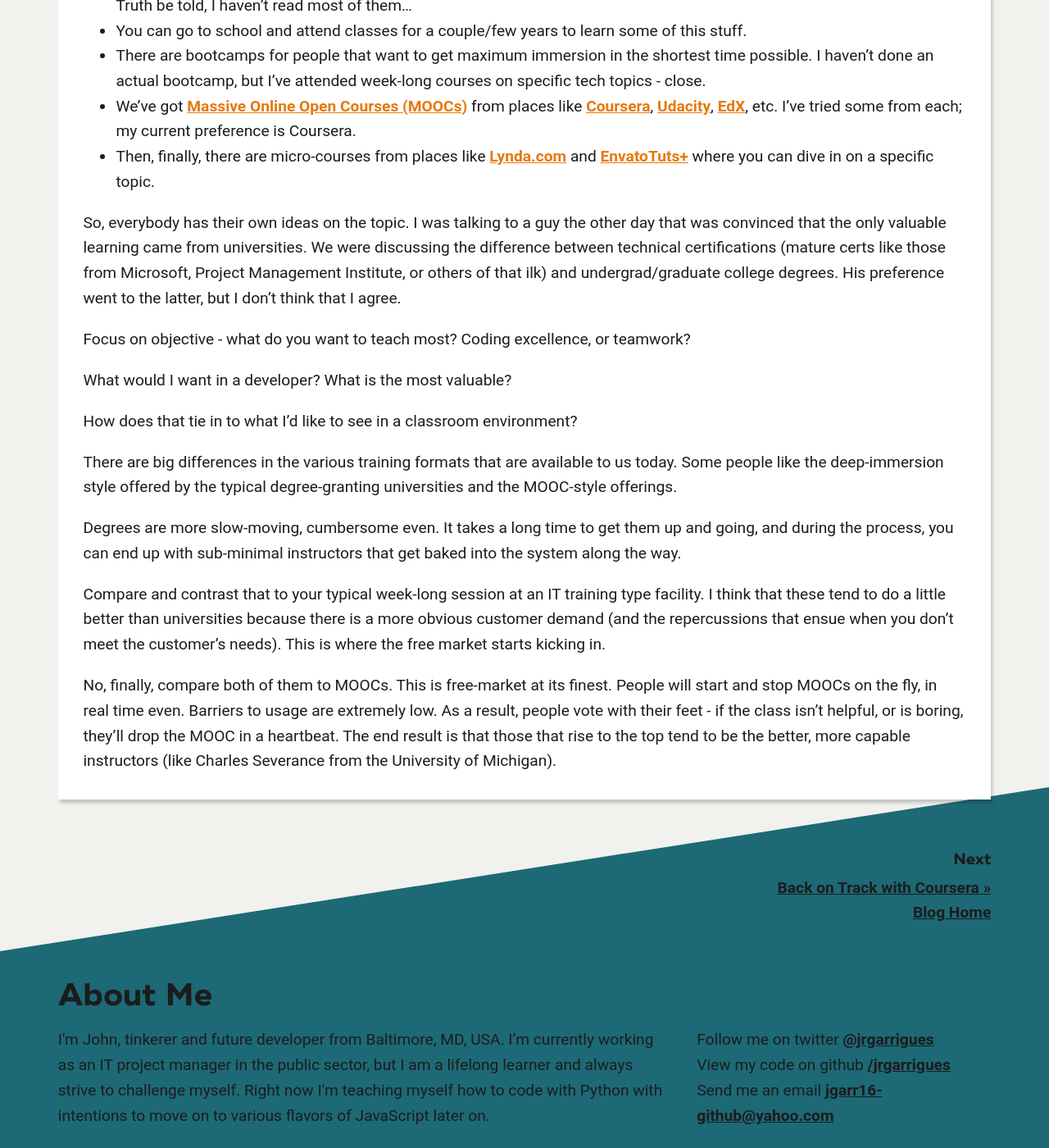
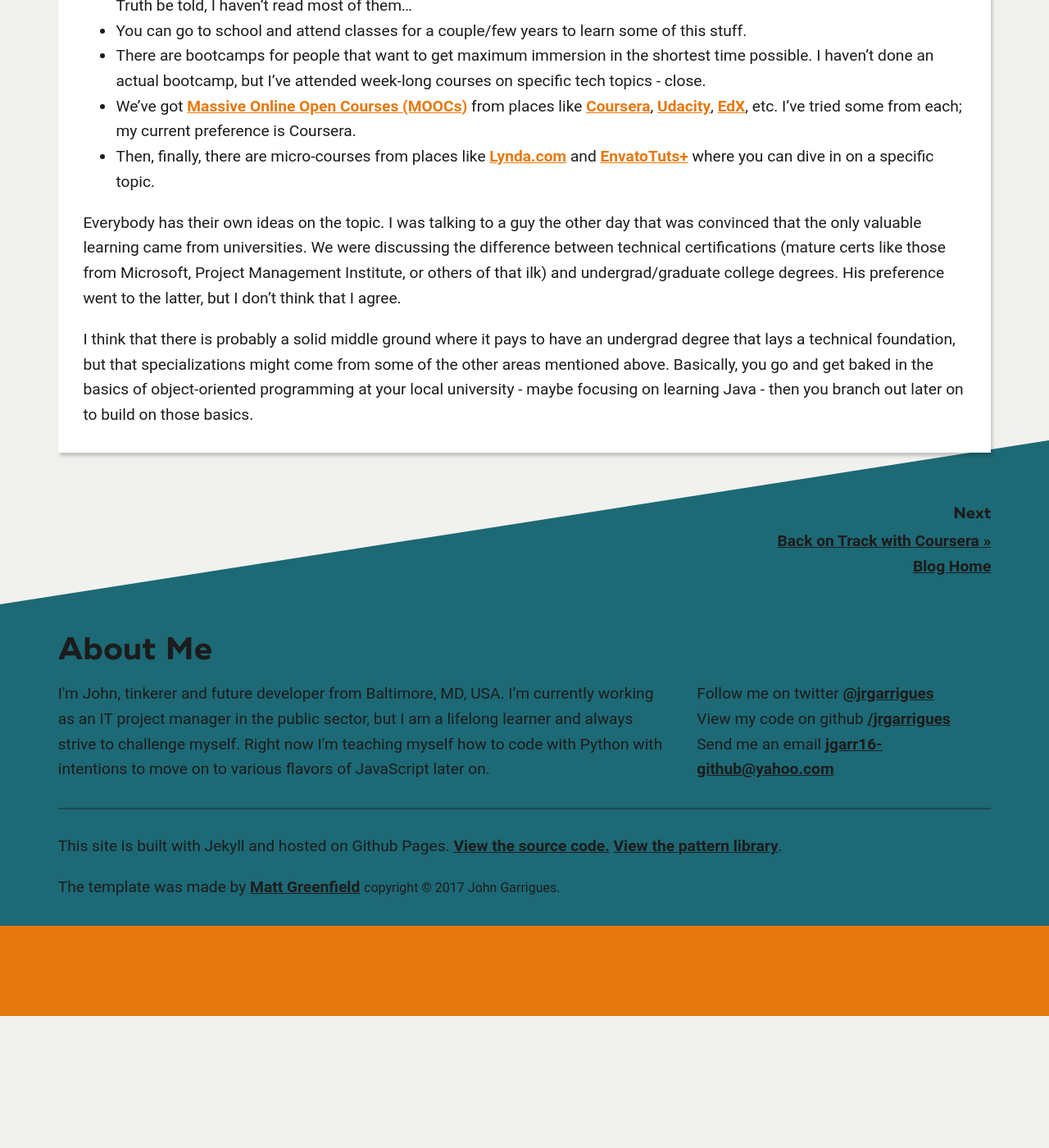
Before and after one commit to jgarr16/jrgarrigues.github.io, a Jekyll site: the page built from _posts/2017-08-13-learning-styles.md, in a window 1280 px wide and 1400 px high, scrolled down 486 px. Shown: the whole window at 82% size. Built offline with Jekyll 4.4.1, drawn with Linux system fonts in a browser that asks for light colours; nearby versions of some CDN libraries; some web fonts are replaced.

Commit message:
adding new blog post again

```diff
--- a/_posts/2017-08-13-learning-styles.md
+++ b/_posts/2017-08-13-learning-styles.md
@@ -16,19 +16,6 @@
 - Then, finally, there are micro-courses from places like [Lynda.com](https://www.lynda.com/) and [EnvatoTuts+](https://tutsplus.com/) where you can dive in on a specific topic.
 
 
-So, everybody has their own ideas on the topic. I was talking to  a guy the other day that was convinced that the only valuable learning came from universities. We were discussing the difference between technical certifications (mature certs like those from Microsoft, Project Management Institute, or others of that ilk) and undergrad/graduate college degrees. His preference went to the latter, but I don't think that I agree.
+Everybody has their own ideas on the topic. I was talking to  a guy the other day that was convinced that the only valuable learning came from universities. We were discussing the difference between technical certifications (mature certs like those from Microsoft, Project Management Institute, or others of that ilk) and undergrad/graduate college degrees. His preference went to the latter, but I don't think that I agree.
 
-Focus on objective - what do you want to teach most? Coding excellence, or teamwork?
-
-What would I want in a developer?
-What is the most valuable?
-
-How does that tie in to what I'd like to see in a classroom environment?
-
-There are big differences in the various training formats that are available to us today. Some people like the deep-immersion style offered by the typical degree-granting universities and the MOOC-style offerings.
-
-Degrees are more slow-moving, cumbersome even. It takes a long time to get them up and going, and during the process, you can end up with sub-minimal instructors that get baked into the system along the way.
-
-Compare and contrast that to your typical week-long session at an IT training type facility. I think that these tend to do a little better than universities because there is a more obvious customer demand (and the repercussions that ensue when you don’t meet the customer’s needs). This is where the free market starts kicking in.
-
-No, finally, compare both of them to MOOCs. This is free-market at its finest. People will start and stop MOOCs on the fly, in real time even. Barriers to usage are extremely low. As a result, people vote with their feet - if the class isn’t helpful, or is boring, they’ll drop the MOOC in a heartbeat. The end result is that those that rise to the top tend to be the better, more capable instructors (like Charles Severance from the University of Michigan).
+I think that there is probably a solid middle ground where it pays to have an undergrad degree that lays a technical foundation, but that specializations might come from some of the other areas mentioned above. Basically, you go and get baked in the basics of object-oriented programming at your local university - maybe focusing on learning Java - then you branch out later on to build on those basics.
```
